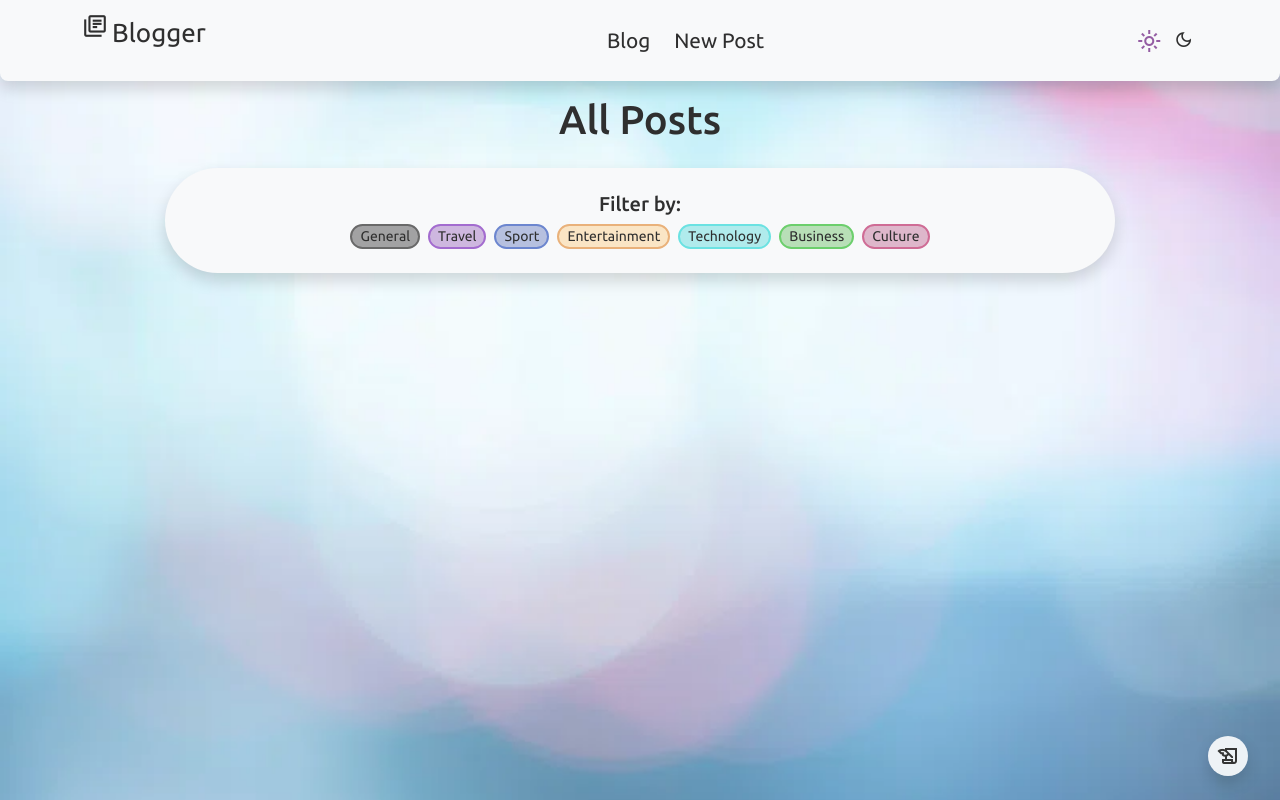
After one commit to T-Python-Sep-24/LAB-ORM-1, a Django app: page /posts/all/ in a window 1280 px wide. The commit adds this page. Run offline with Django 5.2, Linux system fonts and the light colour scheme; data that the repository does not hold is empty; some web fonts are replaced.

Commit message:
Added filtering

```diff
--- a/Blogger/Blogger/settings.py
+++ b/Blogger/Blogger/settings.py
@@ -108,7 +108,7 @@ AUTH_PASSWORD_VALIDATORS = [
 
 LANGUAGE_CODE = 'en-us'
 
-TIME_ZONE = 'UTC'
+TIME_ZONE = 'Asia/Riyadh'
 
 USE_I18N = True
 
--- a/Blogger/Blogger/urls.py
+++ b/Blogger/Blogger/urls.py
@@ -22,5 +22,5 @@ from . import settings
 urlpatterns = [
     path('admin/', admin.site.urls),
     path('', include('main.urls')),
-    path('post/', include('post.urls')),
+    path('posts/', include('post.urls')),
 ] + static(settings.MEDIA_URL, document_root=settings.MEDIA_ROOT)
--- a/Blogger/main/static/css/style.css
+++ b/Blogger/main/static/css/style.css
@@ -86,6 +86,11 @@ header .overlay {
     color: rgb(148, 93, 163);
 }
 
+.texthover:hover{
+    color: rgb(151, 115, 183);
+    transition: all 0.3s;
+}
+
 .linkHover:hover {
     color: rgb(151, 115, 183);
     font-size: 1.5em;
@@ -119,8 +124,15 @@ header .overlay {
     color: rgb(233, 233, 233);
 }
 
+.arrowicondark:hover,
+.arrowiconlight:hover {
+    color: rgb(151, 115, 183);
+    font-size: 3em;
+    transition: all 0.3s;
+}
+
 /* Styling category types */
-.generaltag {
+.generaltag{
     background: rgba(105, 105, 105, 0.595);
     border: solid 5px dimgray;
 }
@@ -153,6 +165,17 @@ header .overlay {
 .culturetag {
     background: rgba(181, 81, 133, 0.397);
     border: solid 5px rgb(207, 108, 149);
+}
+
+.generaltag:hover,
+.traveltag:hover,
+.sporttag:hover,
+.entertainmenttag:hover,
+.technologytag:hover,
+.businesstag:hover,
+.culturetag:hover{
+    transform: scale(1.1);
+    transition: all 0.3s;
 }
 
 /* Animation */
--- a/Blogger/main/templates/main/base.html
+++ b/Blogger/main/templates/main/base.html
@@ -49,7 +49,7 @@
                 <div class="f-ubuntu d-flex align-items-center justify-content-center gap-1">
                     <a href="{% url 'main:modeView' 'light' %}?next={{request.path}}" ><span
                         class="material-symbols-outlined rounded-pill p-1 logohover {% if 'mode' not in request.COOKIES or 'mode' in request.COOKIES and request.COOKIES.mode != 'dark' %} activeiconlight {% else %} darktext {% endif %}">light_mode</span></a>
-                <a href="{% url 'main:modeView' 'dark' %}?next={{request.path}}"><span
+                    <a href="{% url 'main:modeView' 'dark' %}?next={{request.path}}"><span
                         class="material-symbols-outlined rounded-pill p-1 logohover {% if 'mode' in request.COOKIES and request.COOKIES.mode == 'dark' %} activeicondark {% else %} lighttext {% endif %}">dark_mode</span></a>
                 </div>
             </div>
--- a/Blogger/main/views.py
+++ b/Blogger/main/views.py
@@ -5,7 +5,7 @@ from post.models import Post
 #Home page
 def homeView(request: HttpRequest):
     #Get the list of posts
-    posts = Post.objects.all()
+    posts = Post.objects.all().order_by("-publishedAt")[0:3]
 
     return render(request, 'main/home.html', context={'posts': posts})
 
@@ -23,4 +23,5 @@ def modeView(request: HttpRequest, mode):
 
 #Handling wrong entry
 def notFoundView(request: HttpRequest):
+
     return render(request, '404.html')
--- /dev/null
+++ b/Blogger/post/templates/post/allPosts.html
@@ -0,0 +1,75 @@
+{% extends 'main/base.html' %}
+{% load static %}
+
+{% block title %}All Posts{% endblock %}
+
+{% block content %}
+
+
+<div class="container text-center">
+    <h1
+        class="f-ubuntu mt-5 mb-4 pt-5 lighttitle {% if 'mode' in request.COOKIES and request.COOKIES.mode == 'dark' %} darktitle {% endif %}">
+        All Posts
+    </h1>
+    <div class="row row-cols-1 justify-content-center">
+        <div
+            class="col-10 f-ubuntu align-items-center justify-content-center gap-1 p-4 rounded-pill shadow text-bg-light {% if 'mode' in request.COOKIES and request.COOKIES.mode == 'dark' %} text-bg-dark {% endif %}">
+            <div class="d-flex flex-row justify-content-center">
+                <h5 class="lighttitle {% if 'mode' in request.COOKIES and request.COOKIES.mode == 'dark' %} darktitle {% endif %}" >Filter by:</h5>
+            </div>
+            <div class="d-flex flex-row justify-content-center gap-2">
+                {% for value, label in categories %}
+                <a href="{% url 'post:categoryFilterView' value %}" class="border-2 px-2 rounded-pill text-decoration-none small
+                lighttitle {% if 'mode' in request.COOKIES and request.COOKIES.mode == 'dark' %} darktitle {% endif %}
+                {% if value == 'General' %} generaltag
+                {% elif value == 'Travel' %} traveltag
+                {% elif value == 'Sport' %} sporttag
+                {% elif value == 'Entertainment' %} entertainmenttag
+                {% elif value == 'Technology' %} technologytag
+                {% elif value == 'Business' %} businesstag
+                {% elif value == 'Culture' %} culturetag {% endif %}">{{label}}</a>
+                {% endfor %}
+            </div>
+        </div>
+
+        {% for post in posts %}
+        <div
+            class="card col-10 rounded-5 shadow p-3 my-4 opacity-90 text-bg-light {% if 'mode' in request.COOKIES and request.COOKIES.mode == 'dark' %} text-bg-dark {% endif %}">
+            <div class="card-body f-ubuntu">
+
+                <h5 class="card-title">{{post.title}}</h5>
+                <!-- Change style based on the categoty -->
+                <p class="col-3 col-xxl-2 card-text small border-2 rounded-pill text-center
+                        {% if post.category == 'General' %} generaltag
+                        {% elif post.category == 'Travel' %} traveltag
+                        {% elif post.category == 'Sport' %} sporttag
+                        {% elif post.category == 'Entertainment' %} entertainmenttag
+                        {% elif post.category == 'Technology' %} technologytag
+                        {% elif post.category == 'Business' %} businesstag
+                        {% elif post.category == 'Culture' %} culturetag {% endif %}">
+                    {{post.category}}
+                </p>
+                <p class="card-text lead">{{post.content}}</p>
+                <p class="card-text small">{{post.publishedAt}}</p>
+                <img src="{{post.picture.url}}" class="card-img-bottom" alt="post image">
+                <div class="d-flex flex-row-reverse px-3">
+                    <a href="{% url 'post:postDetailsView' post.id %}"
+                        class="row btn shadow rounded-pill bg-black text-white mt-4">More</a>
+                </div>
+            </div>
+        </div>
+        {% endfor %}
+    </div>
+</div>
+
+{% endblock %}
+
+{% block footer %}
+
+<div class="position-fixed m-2 bottom-0 end-0" style="width:64px;">
+    <a href="{% url 'post:newPostView' %}">
+        <p class="material-symbols-outlined rounded-pill shadow p-2 writeicon">history_edu</p>
+    </a>
+</div>
+
+{% endblock %}
--- a/Blogger/post/templates/post/postCreate.html
+++ b/Blogger/post/templates/post/postCreate.html
@@ -35,8 +35,8 @@
                 <div class="form-floating mb-3">
                     <select class="form-select focus-ring focus-ring-secondary" id="floatingSelect" name="category" required>
                         <option selected disabled value="">Choose..</option>
-                        {% for category in categories %}
-                        <option>{{category}}</option>
+                        {% for value, label in categories %}
+                        <option value="value">{{label}}</option>
                         {% endfor %}
                     </select>
                     <label for="floatingSelect">Category</label>
--- a/Blogger/post/urls.py
+++ b/Blogger/post/urls.py
@@ -5,7 +5,9 @@ app_name = "post"
 
 urlpatterns = [
     path("new/", views.newPostView, name="newPostView"),
-    path("details/<int:postid>/", views.postDetailsView, name="postDetailsView"),
+    path("postdetails/<int:postid>/", views.postDetailsView, name="postDetailsView"),
     path("update/<int:postid>/", views.updatePostView, name="updatePostView"),
     path("delete/<int:postid>/", views.deletePostView, name="deletePostView"),
+    path("all/", views.allView, name="allView"),
+    path("category/<category>/", views.categoryFilterView, name="categoryFilterView"),
 ]
--- a/Blogger/post/views.py
+++ b/Blogger/post/views.py
@@ -5,7 +5,7 @@ from post.models import Post
 #New post page
 def newPostView(request: HttpRequest):
     #Create a new post with user input
-    categories=Post.CATEGORIES
+    categories=Post.Categories.choices
     response = render(request, 'post/postCreate.html', context={'categories':categories})
     if request.method == "POST":
         post = Post(title=request.POST["title"], content=request.POST["content"], category=request.POST["category"])
@@ -17,7 +17,7 @@ def newPostView(request: HttpRequest):
 
 #Post details page
 def postDetailsView(request: HttpRequest, postid:int):
-
+    #Check if the ID is valid or display a 404
     try:
         post = Post.objects.get(pk=postid)
     except Exception:
@@ -27,14 +27,17 @@ def postDetailsView(request: HttpRequest, postid:int):
 
 #Update post page
 def updatePostView(request: HttpRequest, postid:int):
-    #Update an existing post with user input
+
+    #Update an existing post with user input, display 404 if invalid id entered in url
     try:
         post = Post.objects.get(pk=postid)
     except Exception:
         return redirect('main:notFoundView')
 
-    categories = Post.CATEGORIES
+    #Get the category choices and send it in context
+    categories = Post.Categories.choices
     response = render(request, 'post/postUpdate.html', context={"post":post, "categories":categories})
+
     if request.method == "POST":
         post.title = request.POST["title"]
         post.content = request.POST["content"]
@@ -48,8 +51,25 @@ def updatePostView(request: HttpRequest, postid:int):
 
 #Delete post page
 def deletePostView(request: HttpRequest, postid:int):
+
     #Delete an existing post
     post = Post.objects.get(pk=postid)
     post.delete()
 
     return redirect('main:homeView')
+
+#Filter by category
+def categoryFilterView(request: HttpRequest, category):
+
+    posts = Post.objects.filter(category=category)
+    response = render(request, 'post/allPosts.html', context={'posts': posts, 'categories': Post.Categories.choices, 'selected': category})
+    return response
+
+#Display all posts page
+def allView(request: HttpRequest):
+
+    categories = Post.Categories.choices
+    #Get the list of posts
+    posts = Post.objects.all().order_by("-publishedAt")[0:3]
+
+    return render(request, 'post/allPosts.html', context={'posts': posts, 'categories': categories})
```
Also changed, not shown: Blogger/main/templates/main/home.html (+10 -4 lines), Blogger/post/models.py (+10 -12 lines), Blogger/post/migrations/0010_alter_post_publishedat.py (added), Blogger/post/migrations/0011_alter_post_category.py (added), Blogger/post/migrations/0012_alter_post_category.py (added).
